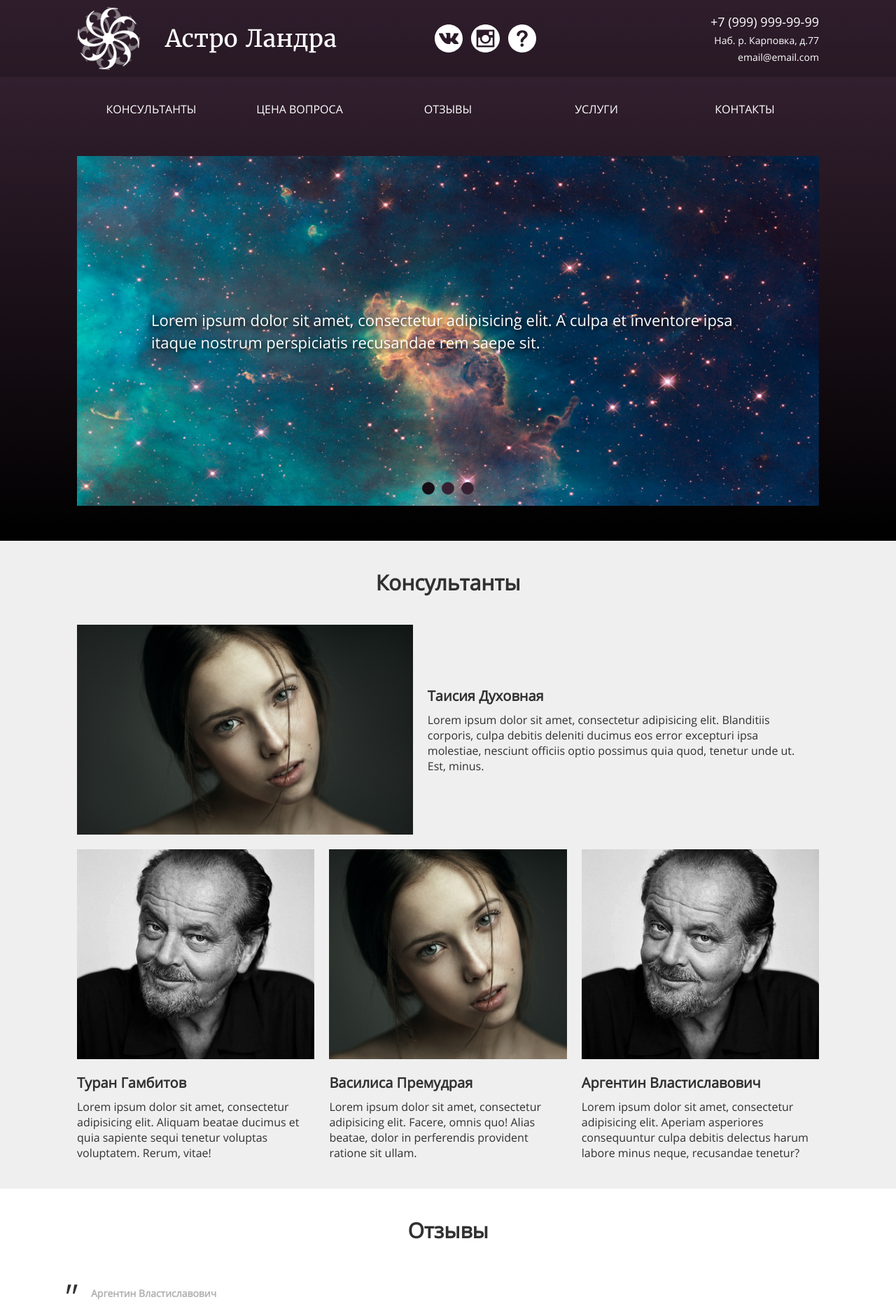
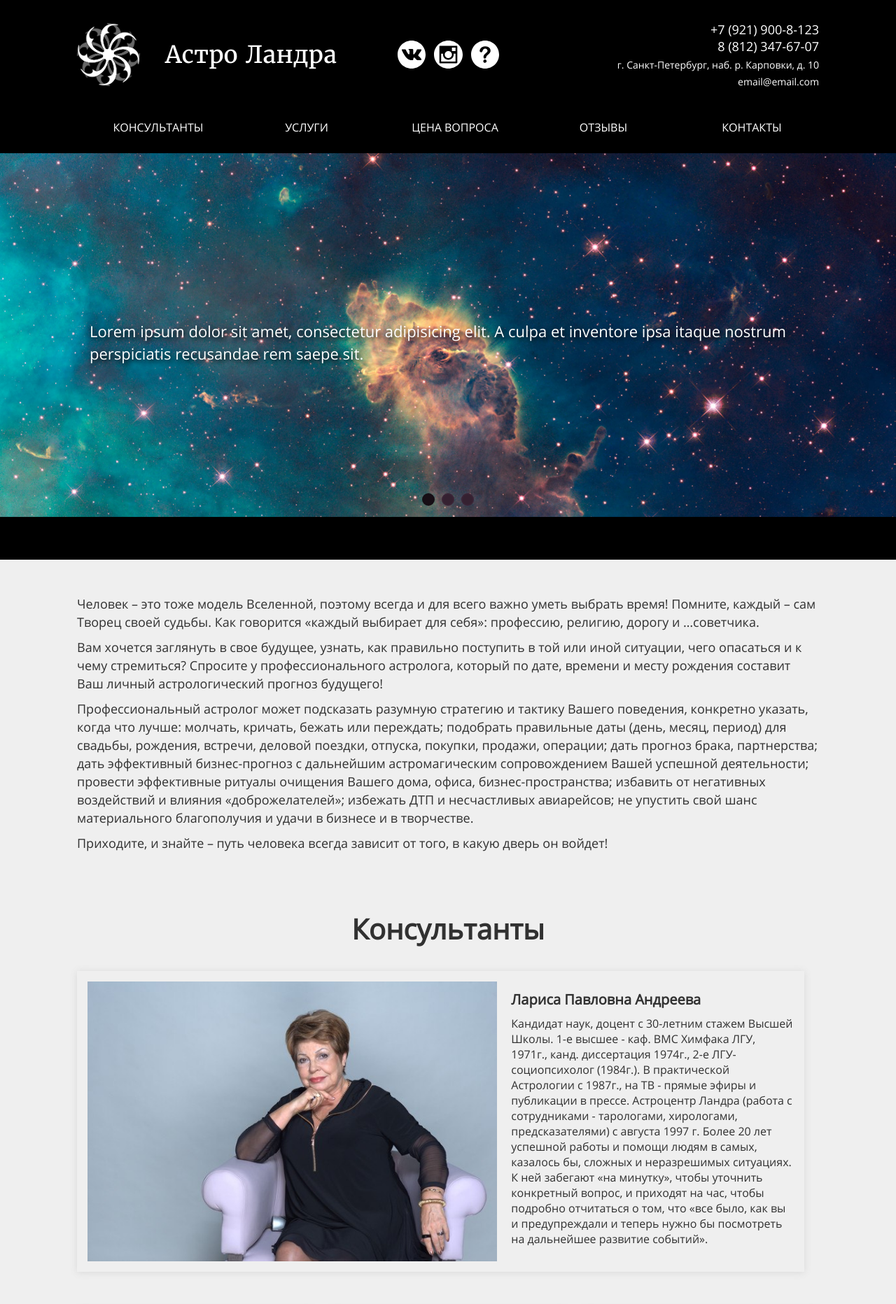
Before and after one commit to daddyStan/magic, a PHP site: page / in a window 1280 px wide. Shown: the top 1864 px of the page at 70% size. Run offline with PHP 8.4, Linux system fonts and the light colour scheme; some libraries are stand-ins or nearby versions.

Commit message:
2 commit

```diff
--- a/view/css/style.css
+++ b/view/css/style.css
@@ -45,7 +45,7 @@ body{
     background-color: #efefef;
 }
 h2 {
-    font-size: 30px;
+    font-size: 40px;
     line-height: 40px;
     text-align: center;
     margin-bottom: 40px;
@@ -54,10 +54,12 @@ h3 {
     font-size: 20px;
     margin-bottom: 10px;
 }
+p {
+    margin: 10px 0;
+}
 .header {
-    padding-bottom: 50px;
-    background: #251e1e;
-    background: linear-gradient(to top, #000, #3a2436);
+    height: 100vh;
+    background: #000;
 }
 .wrap {
     max-width: 1080px;
@@ -66,6 +68,7 @@ h3 {
 }
 .header-top {
     padding: 10px 0;
+    padding-top: 30px;
     background-color: rgba(0,0,0, .2);
 }
 .header-wrap, .footer-wrap {
@@ -93,7 +96,7 @@ h3 {
     display: flex;
     flex-wrap: wrap;
     text-align: right;
-    width: 20%;
+    width: 30%;
 }
 .tel {
     display: block;
@@ -142,7 +145,7 @@ h3 {
     width: 100%;
 }
 .nav {
-    margin: 20px 0 40px 0;
+    margin: 20px 0 10px 0;
 }
 .nav-list {
     display: flex;
@@ -173,7 +176,8 @@ h3 {
     border-bottom: 1px solid #fff;
 }
 .owl-carousel .owl-item img {
-     height: 500px;
+    height: 65vh;
+    object-fit: cover;
  }
 .owl-carousel_item p {
     position: absolute;
@@ -212,7 +216,7 @@ h3 {
 .consultants-wrap {
     display: flex;
     flex-wrap: wrap;
-    align-items: center;
+    align-items: flex-start;
 }
 .consultant-item {
     display: flex;
@@ -221,6 +225,8 @@ h3 {
     justify-content: center;
     width: 32%;
     margin-right: 2%;
+    padding: 15px;
+    box-shadow: 0 1px 10px #d8d8d8;
 }
 .consultant-item:last-child {
     margin-right: 0;
@@ -228,22 +234,21 @@ h3 {
 .consultant-item.main-consultants {
     flex-wrap: nowrap;
     width: 100%;
-    margin-bottom: 2%;
+    margin-bottom: 5%;
 }
 .consultant-item img {
     width: 100%;
-    height: 300px;
+    height: 400px;
     object-fit: cover;
     margin-bottom: 20px;
 }
 .consultant-item.main-consultants img {
-    max-width: 50%;
+    max-width: 58%;
     margin-bottom: 0px;
     margin-right: 2%;
 }
 .reviews {
     padding: 40px 0;
-    background-color: #fff;
 }
 .review-item {
     display: flex;
@@ -277,8 +282,7 @@ h3 {
 }
 .footer {
     padding: 10px 0;
-    background: #251e1e;
-    background: linear-gradient(to top, #000, #3a2436);
+    background: #000;
 }
 .footer .logo {
     cursor: pointer;
@@ -412,3 +416,28 @@ textarea:-ms-input-placeholder {
 textarea:focus:-ms-input-placeholder {
     color: #000;
 }
+.price, .about {
+    padding: 40px 0;
+}
+li {
+    list-style: none;
+    padding-left: 20px;
+}
+.about p {
+    font-size: 18px;
+    line-height: 26px;
+}
+#price .wrap > div {
+
+    background: #e0e0e0;
+    background: linear-gradient(to right, #e0e0e0, #efefef);
+    text-align: left;
+    padding: 10px 20px;
+    margin-bottom: 20px;
+}
+#price .wrap > div:nth-child(2n) {
+    text-align: right;
+}
+#price .wrap > div p {
+    margin-top: 0;
+}
--- a/view/index.html
+++ b/view/index.html
@@ -17,14 +17,15 @@
                         <span class="logo-text">Астро Ландра</span>
                     </div>
                     <div class="social">
-                        <a class="social-btn" href="javascript:void(0);"><img src="img/vk_icon.svg" alt="Мы в Вконтакте"></a>
-                        <a class="social-btn" href="javascript:void(0);"><img src="img/inst_icon.svg" alt="Мы в Инстаграмм"></a>
+                        <a class="social-btn" href="https://vk.com/astro_landra" target="_blank"><img src="img/vk_icon.svg" alt="Мы в Вконтакте"></a>
+                        <a class="social-btn" href="https://www.instagram.com/astro_landra/" target="_blank"><img src="img/inst_icon.svg" alt="Мы в Инстаграмм"></a>
                         <a class="social-btn popup-open" href="javascript:void(0);"><img src="img/ask.svg" alt="Обратная связь"></a>
                         <span class="social-btn"></span>
                     </div>
                     <div class="address-block">
-                        <a href="tel:+79999999999" class="tel">+7 (999) 999-99-99</a>
-                        <span class="address">Наб. р. Карповка, д.77</span>
+                        <a href="tel:+7(921)900-8-123" class="tel">+7 (921) 900-8-123</a>
+                        <a href="tel:8(812)347-67-07" class="tel">8 (812) 347-67-07</a>
+                        <span class="address">г. Санкт-Петербург, наб. р. Карповки, д. 10</span>
                         <a href="email:email@email.com" class="email">email@email.com</a>
                     </div>
                 </div>
@@ -34,14 +35,13 @@
             <div class="wrap">
                     <ul class="nav-list">
                         <li class="nav-list_item"><a class="nav-list_item_link" href="#consultants">Консультанты</a></li>
-                        <li class="nav-list_item"><a class="nav-list_item_link" href="javascript:void(0);">Цена вопроса</a></li>
+                        <li class="nav-list_item"><a class="nav-list_item_link" href="javascript:void(0);">Услуги</a></li>
+                        <li class="nav-list_item"><a class="nav-list_item_link" href="#price">Цена вопроса</a></li>
                         <li class="nav-list_item"><a class="nav-list_item_link" href="#reviews">Отзывы</a></li>
-                        <li class="nav-list_item"><a class="nav-list_item_link" href="javascript:void(0);">Услуги</a></li>
                         <li class="nav-list_item"><a class="nav-list_item_link" href="#contacts">Контакты</a></li>
                     </ul>
             </div>
         </nav>
-        <div class="wrap">
             <div class="owl-carousel">
                 <div class="owl-carousel_item">
                     <p>Lorem ipsum dolor sit amet, consectetur adipisicing elit. A culpa et inventore ipsa itaque nostrum perspiciatis recusandae rem saepe sit.</p>
@@ -56,41 +56,97 @@
                     <img src="img/3.jpg" alt="" />
                 </div>
         </div>
+    </header>
+    <div class="about">
+        <div class="wrap">
+            <p>Человек – это тоже модель Вселенной, поэтому всегда и для всего важно уметь выбрать время! Помните, каждый – сам Творец своей судьбы. Как говорится «каждый выбирает для себя»: профессию, религию, дорогу и …советчика.</p>
+            <p>Вам хочется заглянуть в свое будущее, узнать, как правильно поступить в той или иной ситуации, чего опасаться и к чему стремиться? Спросите у профессионального астролога, который по дате, времени и месту рождения составит Ваш личный астрологический прогноз будущего!</p>
+            <p>Профессиональный астролог может подсказать разумную стратегию и тактику Вашего поведения, конкретно указать, когда что лучше: молчать, кричать, бежать или переждать; подобрать правильные даты (день, месяц, период) для свадьбы, рождения, встречи, деловой поездки, отпуска, покупки, продажи, операции; дать прогноз брака, партнерства; дать эффективный бизнес-прогноз с дальнейшим астромагическим сопровождением Вашей успешной деятельности; провести эффективные ритуалы очищения Вашего дома, офиса, бизнес-пространства; избавить от негативных воздействий и влияния «доброжелателей»; избежать ДТП и несчастливых авиарейсов; не упустить свой шанс материального благополучия и удачи в бизнесе и в творчестве.</p>
+            <p>Приходите, и знайте – путь человека всегда зависит от того, в какую дверь он войдет!</p>
         </div>
-    </header>
+    </div>
     <div class="consultants">
         <a id="consultants"></a>
         <div class="wrap">
             <h2>Консультанты</h2>
             <div class="consultants-wrap">
                 <div class="consultant-item main-consultants">
-                    <img src="img/woman.jpg" alt="" />
+                    <img src="img/pers1.jpg" alt="" />
                     <div class="consultant-desc">
-                        <h3>Таисия Духовная</h3>
-                        <p>Lorem ipsum dolor sit amet, consectetur adipisicing elit. Blanditiis corporis, culpa debitis deleniti ducimus eos error excepturi ipsa molestiae, nesciunt officiis optio possimus quia quod, tenetur unde ut. Est, minus.</p>
+                        <h3>Лариса Павловна Андреева</h3>
+                        <p>Кандидат наук, доцент с 30-летним стажем Высшей Школы. 1-е высшее - каф. ВМС Химфака ЛГУ, 1971г., канд. диссертация 1974г., 2-е ЛГУ-социопсихолог (1984г.).
+                            В практической Астрологии с 1987г., на ТВ - прямые эфиры и публикации в прессе. Астроцентр Ландра (работа с сотрудниками - тарологами, хирологами, предсказателями) с августа 1997 г.
+                            Более 20 лет успешной работы и помощи людям в самых, казалось бы, сложных и неразрешимых ситуациях. К ней забегают «на минутку», чтобы уточнить конкретный вопрос, и приходят на час, чтобы подробно отчитаться о том, что «все было, как вы и предупреждали и теперь нужно бы посмотреть на дальнейшее развитие событий».</p>
                     </div>
                 </div>
                 <div class="consultant-item">
-                    <img src="img/man.jpg" alt="" />
+                    <img src="img/pers2.jpg" alt="" />
                     <div class="consultant-desc">
-                        <h3>Туран Гамбитов</h3>
-                        <p>Lorem ipsum dolor sit amet, consectetur adipisicing elit. Aliquam beatae ducimus et quia sapiente sequi tenetur voluptas voluptatem. Rerum, vitae!</p>
+                        <h3>Мирослав</h3>
+                        <p>Таролог - проводник, который помогает найти путь в свои глубины, услышать себя и окружающих, осознать мотивы, цели, желания. Я практикующий консультант, специалист-таролог с опытом работы в сфере эзотерики более девяти лет. За это время я успел изучить несколько классических направлений, таких как: скандинавская традиция, славянское Родноверие, греко-римский пантеон. С успехом применяю полученные знания на практике, оказывая помощь людям в сложных жизненных ситуациях. Основной упор в работе на обрядово-ритуальные воздействия (авторские ритуалы различной сложности и направленности) - открытие денежного потока, привлечение партнера, успех в обучении и карьере, реальные прогнозы будущего на базе Таро Тота, индивидуальный подход к зарядке амулетов, талисманов, оберегов.</p>
+                    </div>
+                </div>
+                <div class="consultant-item">
+                    <img src="img/pers3.jpg" alt="" />
+                    <div class="consultant-desc">
+                        <h3>Василия</h3>
+                        <p>Как решить проблемы в делах и разобраться в непростых личных отношениях, понять почему возникли проблемы с любимым человеком или на работе? Как найти правильное решение? Карты Ленорман уже более 10 лет помогают мне находить ответы на многие вопросы. На консультации использую ясновидение и способность просматривать жизненные ситуации в ключе «прошлое, настоящее, будущее», а также возможна удаленная диагностика по фотографии, или анализ влияния энергии в настоящее время.</p>
                     </div>
                 </div>
                 <div class="consultant-item">
                     <img src="img/woman.jpg" alt="" />
                     <div class="consultant-desc">
-                        <h3>Василиса Премудрая</h3>
-                        <p>Lorem ipsum dolor sit amet, consectetur adipisicing elit. Facere, omnis quo! Alias beatae, dolor in perferendis provident ratione sit ullam.</p>
+                        <h3>Дульсинея Ландровская</h3>
+                        <p>"Индикатор" посетителей. По поведению и реакции на входящего нашей Дульсинеи можно с лёгкостью определить, что за человек пришёл к нам в гости. Ее статистика безупречна - Дуся не ошиблась ни разу. Самый верный и постоянный сотрудник офиса, следит за порядком, проверяет окрестности, оберегает Центр днем и ночью.</p>
                     </div>
                 </div>
-                <div class="consultant-item">
-                    <img src="img/man.jpg" alt="" />
-                    <div class="consultant-desc">
-                        <h3>Аргентин Властиславович</h3>
-                        <p>Lorem ipsum dolor sit amet, consectetur adipisicing elit. Aperiam asperiores consequuntur culpa debitis delectus harum labore minus neque, recusandae tenetur?</p>
             </div>
         </div>
+    </div>
+    <div class="price" id="price">
+        <div class="wrap">
+            <h2>Цена вопроса</h2>
+            <div>
+                <p>Консультация астропсихолога:</p>
+                <ul>
+                    <li>- Обсуждение одной проблемы: 4000-6000 руб. (в пределах получаса)</li>
+                </ul>
+            </div>
+            <div>
+                <p>Полный гороскоп - 8000-10000 руб.</p>
+                <ul>
+                    <li>- Все повторные визиты -50%</li>
+                </ul>
+            </div>
+            <div>
+                <p>Общая консультация астропсихолога <br /> Вам рассказывают о Вас, отвечают на любые вопросы (в пределах часа):</p>
+                <ul>
+                    <li>- работа, учеба, карьера, здоровье, зачатие, дети и их Судьбы по звездам;</li>
+                    <li>- свадьба, развод, прогноз партнерства, брака;</li>
+                    <li>- поездки, соперники, взаимоотношения с родственниками, коллегами;</li>
+                    <li>- квартирные, имущественные, судебные ситуации и т.д..</li>
+                </ul>
+                <p>Все повторные визиты в течение года– 50% (от 3000 до 5000 руб).</p>
+            </div>
+            <div>
+                <p>Консультация таролога. <br /> Стоимость рассчитывается исходя из времени консультации - от  10 до 45 минут, от 1000 до 3000 рублей.</p>
+            </div>
+            <div>
+                <p>Обрядовая практика, изменение ситуации. <br />
+                Стоимость устанавливается индивидуально, в зависимости от сложности. <br />
+                Средний ценовой диапазон - от 5000 до 15000 рублей.</p>
+            </div>
+            <div>
+                <p>Активация амулетов и талисманов энергией стихий, что увеличивает их положительное воздействие на обладателя. Стоимость зависит от состояния предмета - от 500 до 2000 рублей.</p>
+            </div>
+            <div>
+                <p>Диагностика проблемных ситуаций с помощью ясновидения и карт Мадам Ленорман. Стоимость рассчитывается исходя из времени консультации - от 10 до 45 минут, от 1000 до 3000 рублей.</p>
+            </div>
+            <div>
+                <p>Работа с минералами для активации полного ресурса их силы. Стоимость от 500 до 1000 рублей.</p>
+            </div>
+            <div>
+                <p>Ритуалы на финансовое благополучие. Стоимость устанавливается индивидуально.</p>
             </div>
         </div>
     </div>
@@ -100,20 +156,20 @@
             <h2>Отзывы</h2>
             <div class="reviews-wrap">
                 <div class="review-item">
-                    <h3>Аргентин Властиславович</h3>
-                    <p>Lorem ipsum dolor sit amet, consectetur adipisicing elit. Dicta fugit laboriosam maxime quisquam reiciendis sunt! Ab, beatae deserunt explicabo facere incidunt nihil numquam provident quia? Architecto assumenda eum expedita fugiat iusto molestiae nam nulla sunt vel voluptate? A, cupiditate dolores, explicabo hic iure maiores numquam officiis, quae quam tempore ullam.</p>
+                    <h3>Алина с  gmstar.ru</h3>
+                    <p>Лариса Павловна! Хочу вам сказать ОГРОМНОЕ СПАСИБО!!! Вы мне неоднократно помогли! У ВАС замечательный АСТРОЦЕНТР!</p>
                 </div>
                 <div class="review-item">
-                    <h3>Василиса Премудрая</h3>
-                    <p>Lorem ipsum dolor sit amet, consectetur adipisicing elit. A dignissimos dolorem dolorum eaque fuga ipsam laborum nam quidem veniam voluptatum? A deleniti eveniet ipsa maiores sed? Aliquid animi cupiditate debitis delectus et eum, explicabo fuga impedit labore magni maxime molestiae nobis nostrum recusandae sit soluta, suscipit tempora totam vero voluptates!</p>
+                    <h3>Анжела  с gmstar.ru</h3>
+                    <p>Хотела бы выразить большую признательность Андреевой Л.П. за точный астрологический прогноз. Дата хирургического вмешательства была правильно подобрана, и операция прошла успешно. Приняла к сведению рекомендации Л.П. по реабилитации, и выздоровление пошло быстрым темпом. Большое спасибо за Ваш тяжкий труд и внимание! Всех благ Вашему центру!</p>
                 </div>
                 <div class="review-item">
-                    <h3>Туран Гамбитов</h3>
-                    <p>Lorem ipsum dolor sit amet, consectetur adipisicing elit. Alias autem, consectetur culpa delectus deleniti deserunt labore maiores nulla vel veritatis voluptas voluptatem voluptatum! Animi consequatur culpa cupiditate dolore expedita id in ipsam iste laudantium modi molestias natus omnis pariatur possimus quaerat recusandae rem, sapiente suscipit totam unde veritatis, voluptate voluptates.</p>
+                    <h3>Валерия c http://szo.spr.ru</h3>
+                    <p>Была поражена проницательностью Ларисы Павловны и точностью астропрогноз когда уже потеряла всякую надежду стать матерью. После 5 лет брака шанс на беременность равнялся нулю. Я в отчаянии была готова на любую "авантюру" лишь бы забеременеть. На приеме Л. П. предложила воспользоваться астрологическим календарем сексуальных контактов. В начале, я несколько смутилась, но поверила и решила воспользоваться этим методом. Сработало! Однако, через месяц Л. П. настоятельно порекомендовала пока не делать УЗИ 2 месяца, хотя на тот момент я уже была беременна. Сегодня моей девочке уже исполнилось 3 года, а дойти и сказать спасибо Ландре все не досуг. Муж сказал - соберемся сделать мальчика, тогда снова пойдем к Л. П. Большое Вам спасибо, Лариса Павловна! Валерия.</p>
                 </div>
                 <div class="review-item">
-                    <h3>Таисия Духовная</h3>
-                    <p>Lorem ipsum dolor sit amet, consectetur adipisicing elit. Aliquid amet blanditiis distinctio ex expedita, illum incidunt ipsa iusto magnam maxime mollitia nihil obcaecati optio quidem quisquam recusandae repudiandae saepe sunt tempora velit, veniam veritatis voluptas! Architecto consequatur cumque deleniti deserunt, distinctio enim et fugit, id iure, possimus praesentium quas voluptates.</p>
+                    <h3>Андрей Орешин c https://www.yell.ru</h3>
+                    <p>Астро-центр "Ландра" посещаю постоянно более 13 лет. Лариса Павловна стала для меня как самый близкий человек, которому можно поведать все свои беды и быть уверенным, что реально получишь помощь и решишь все проблемы. Всегда даст советы на будущее, и консультантов которые сотрудничают с Ларисой Павловной она подбирает на редкость качественных и скромных, себя не хвалят, но с первого визита понимаешь, что попал к специалисту своего дела, последнее время посещал Мирослава и Григора. Могу сказать - помощь от них приходит моментально, всегда вежливы и интересуются результатами, сразу оговорюсь - хожу к ним не за чудесами, а за реальной помощью, которую получаю всегда. Спасибо всем сотрудникам астро-центра за их доброту и понимание.</p>
                 </div>
             </div>
         </div>
--- a/view/js/main.js
+++ b/view/js/main.js
@@ -22,7 +22,6 @@ $(document).ready(function(){
             top = $(id).offset().top;
 
         $('html,body').animate({scrollTop: top}, 400);
-        console.log(top);
     });
 
     $(openPopup).click(function() {
```
Also changed, not shown: view/img/pers1.jpg (added), view/img/pers2.jpg (added), view/img/pers3.jpg (added). Lines whose indentation alone changed are shown as unchanged.
